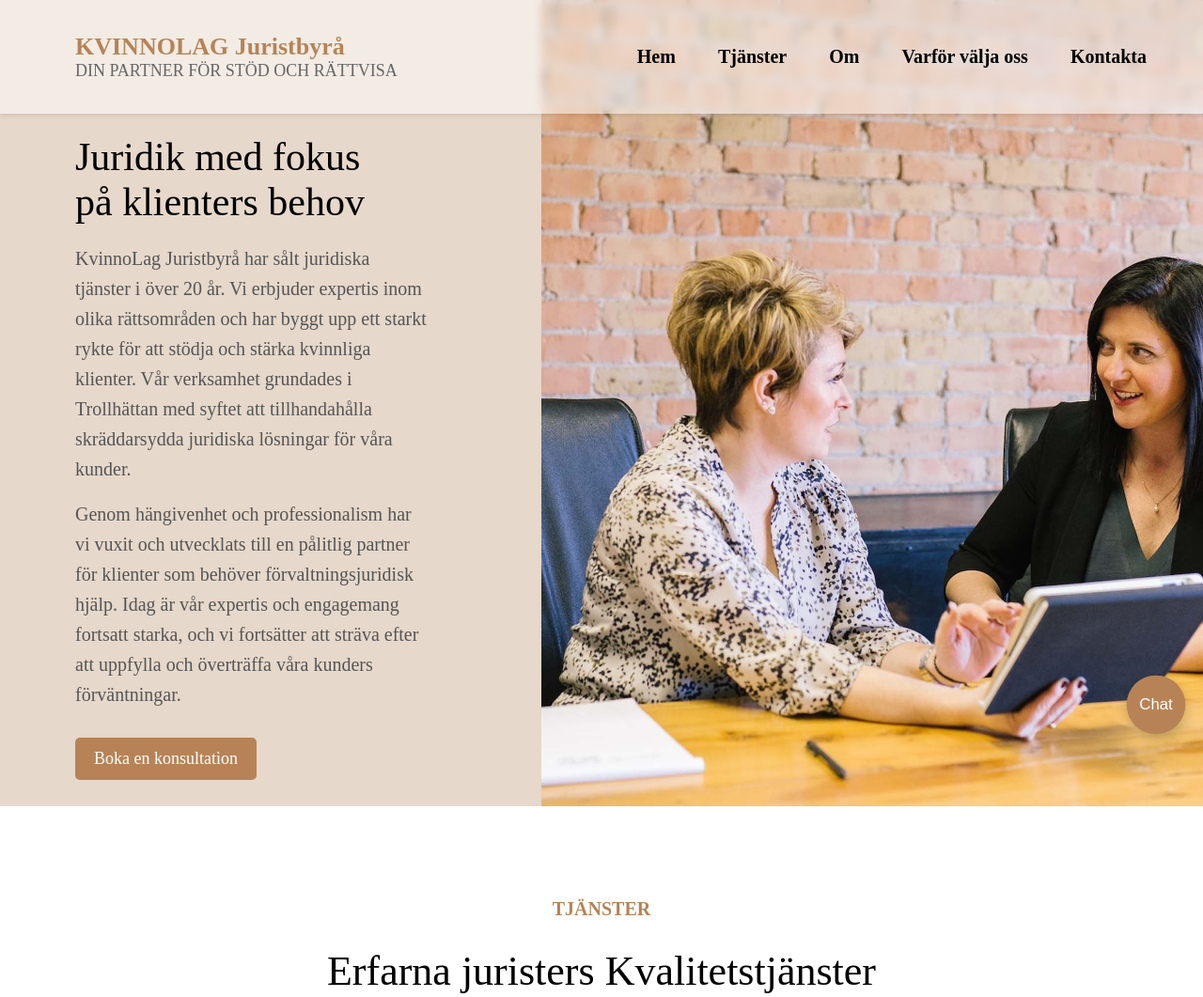
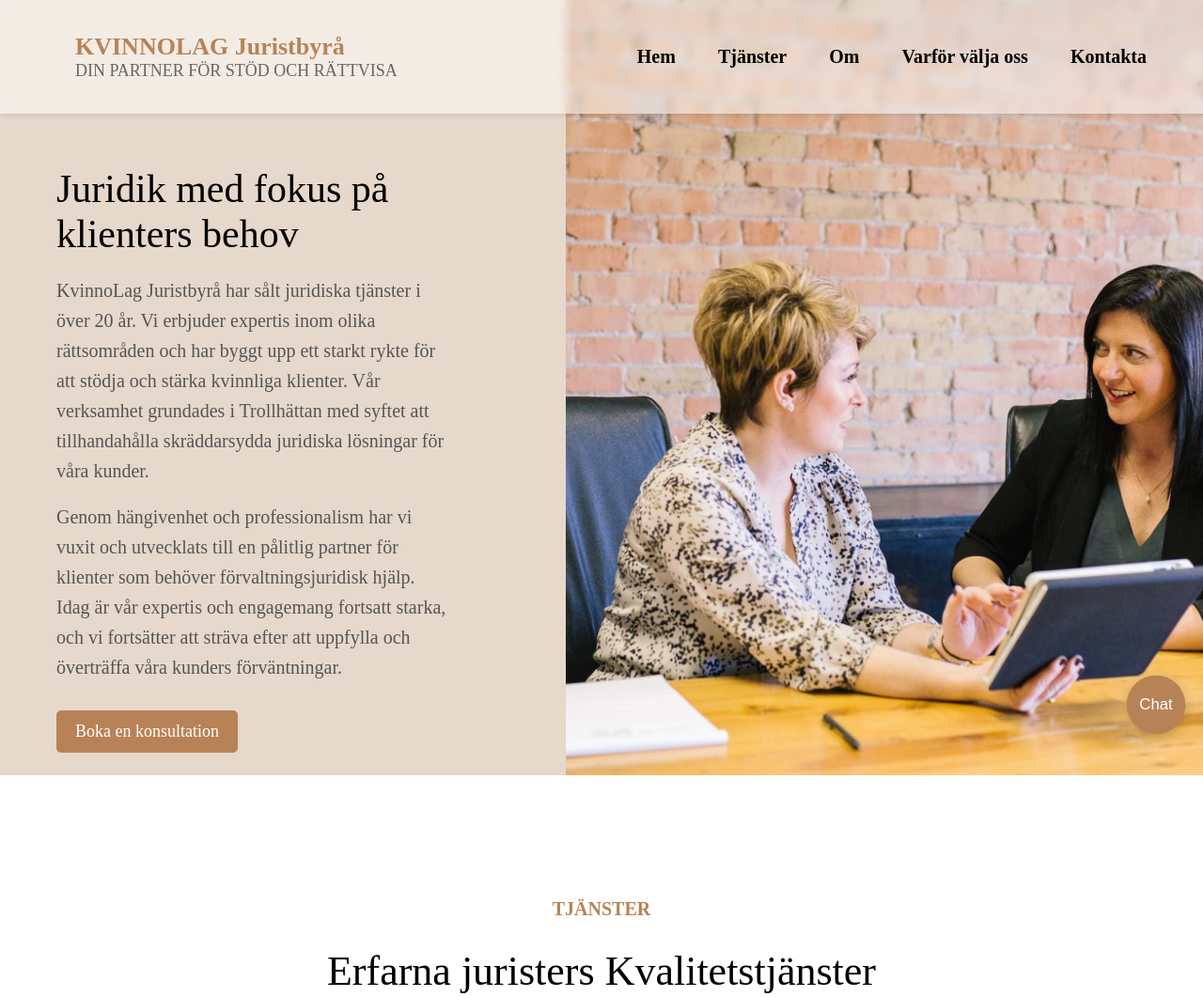
Before and after one commit to yazanmawed/JurisAssist_KvinnoLag, a Flask app: page / in a window 1280 px wide. Shown: the top 1061 px of the page at 94% size. Run offline with Flask 3, Linux system fonts and the light colour scheme.

Commit message:
Update style.css

```diff
--- a/static/css/style.css
+++ b/static/css/style.css
@@ -584,6 +584,7 @@ transform-origin: bottom right;
     overflow: hidden;
     animation: containerOpen 0.3s ease-out;
 }
+
 .chatbot-container.closing {
     animation: containerClose 0.2s ease-out forwards; /* 'forwards' to retain end state */
 }
@@ -847,60 +848,16 @@ background: #a0aec0;
         left: 10px;
     }
 }
+
 /* === Responsive Screen 14 inch === */
 @media (max-width: 1600px) {
     #intro-image {
         height: 863px;
-        width: 55%;
     }
     #intro_text {
-        height: 835px;
-        width: 45%;
-    }
-    #intro_text h1 {
-        margin-left: 60px;
-        margin-bottom: 20px;
-        font-size: 42px;
-    }
-
-    #intro_text h2 {
-        margin-left: 60px;
-        margin-bottom: 10px;
-    }
-    #tjänster div {
-        padding: 10px;
-    }
-    #UNIKT-TILLVÄGAGÅNGSSÄTT h1 {
-        font-size: 42px;
-    }
-    #varför-arbeta-med-oss {
-        padding: 80px;
-    }
-    #varför-arbeta-med-oss div {
-        width: 30%;
-        padding: 15px;
-    }
-    .why-text {
-        font-size: 18px;
-    }
-    .service-text {
-        font-size: 18px;
-    }
-    #kontakta-oss {
-        padding: 100px 80px;
-    }
-    #kontakta-oss h2 {
-        margin-top: -10px;
-    }
-    #footer h3 {
-        margin-left: 100px;
-    }
-
-    #footer .social-icons {
-        margin-right: 150px;
+        height: 785px;
     }
 }
-
 
 /* === Responsive Screen 13.3 inch === */
 @media (max-width: 1450px) {
@@ -929,15 +886,17 @@ background: #a0aec0;
 
 @media (max-width: 1300px) {
     #intro-image {
-        height: 915px;
-        width: 55%;
+        height: 850px;
+        width: 53%;
     }
     #intro_text {
-        height: 835px;
-        width: 45%;
+        height: 770px;
+        width: 47%;
+        padding: 0px;
     }
     #intro_text h1 {
         margin-left: 60px;
+        margin-top: 50px;
         margin-bottom: 20px;
         font-size: 42px;
     }
```
Lines whose indentation alone changed are shown as unchanged.
